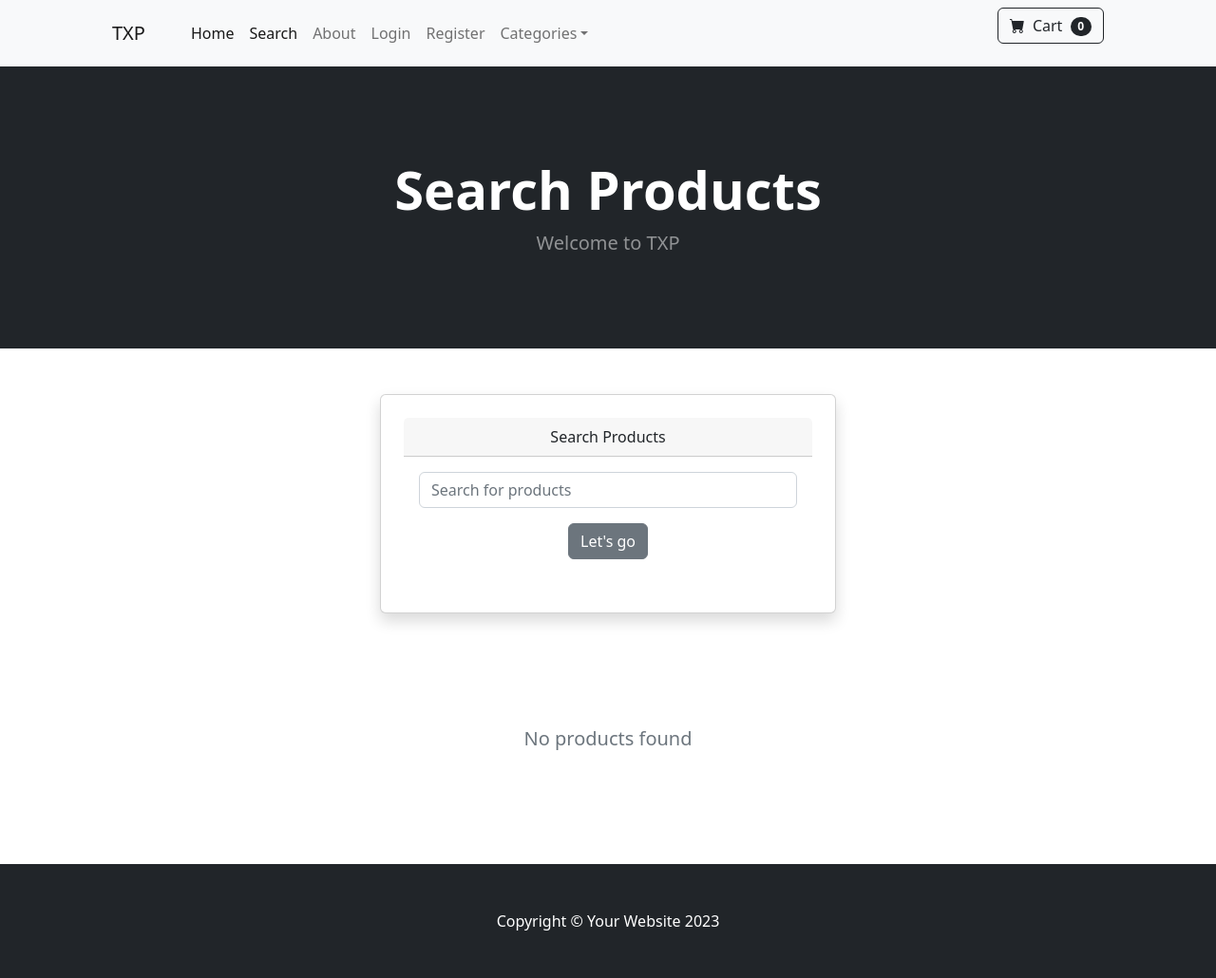
After one commit to idavyd/ecom, a Django app: page /search/ in a window 1280 px wide. The commit adds this page. Shown: the whole page at 95% size. Run offline with Django 5.2, Linux system fonts and the light colour scheme; some libraries are stand-ins or nearby versions.

Commit message:
EP 26 Search function 26/11 home

```diff
--- a/ecom/store/templates/navbar.html
+++ b/ecom/store/templates/navbar.html
@@ -8,6 +8,8 @@
         <div class="collapse navbar-collapse" id="navbarSupportedContent">
             <ul class="navbar-nav me-auto mb-2 mb-lg-0 ms-lg-4">
                 <li class="nav-item"><a class="nav-link active" aria-current="page" href="{% url 'home' %}">Home</a>
+                </li>
+                <li class="nav-item"><a class="nav-link active" aria-current="page" href="{% url 'search' %}">Search</a>
                 </li>
                 <li class="nav-item"><a class="nav-link" href="{% url 'about' %}">About</a></li>
 
--- /dev/null
+++ b/ecom/store/templates/search.html
@@ -0,0 +1,87 @@
+{% extends 'base.html' %}
+
+{% block content %}
+<!-- Header -->
+<header class="bg-dark py-5">
+    <div class="container px-4 px-lg-5 my-5">
+        <div class="text-center text-white">
+            <h1 class="display-4 fw-bolder">Search Products</h1>
+            <p class="lead fw-normal text-white-50 mb-0">Welcome to TXP</p>
+        </div>
+    </div>
+</header>
+
+<!-- Centered Form -->
+<div class="container d-flex justify-content-center mt-5">
+    <div class="card shadow p-4" style="width: 30rem;">
+        <div class="card-header text-center">
+            Search Products
+        </div>
+        <div class="card-body">
+            <form action="{% url 'search'%}" method="post">
+                {% csrf_token%}
+                <div class="mb-3">
+                    <input type="text" class="form-control" placeholder="Search for products" name="searched">
+                </div>
+                <center>
+                    <button type="submit" class="btn btn-secondary">
+                        Let's go
+                    </button>
+                </center>
+            </form>
+        </div>
+    </div>
+</div>
+</div>
+<br/><br/><br/>
+{% if searched %}
+    <div class="row row-cols-2 row-cols-md-4 row-cols-lg-6 g-3">
+        {% for product in searched %}
+        <div class="col">
+            <div class="card h-100 shadow-sm">
+                {% if product.is_sale %}
+                <div class="badge bg-dark text-white position-absolute" style="top: 0.5rem; right: 0.5rem">
+                    SALE
+                </div>
+                {% endif %}
+
+                <!-- Product image -->
+                <img class="card-img-top img-thumbnail" src="{{ product.image.url }}" alt="{{ product.name }}" style="height: 150px; object-fit: cover;">
+
+                <!-- Product details -->
+                <div class="card-body p-2">
+                    <div class="text-center">
+                        <h6 class="fw-bolder" style="font-size: 0.9rem;">{{ product.name }}</h6>
+                        <div style="font-size: 0.85rem;">
+                            {% if product.is_sale %}
+                            <span class="text-muted text-decoration-line-through">${{ product.price }}</span>
+                            <span class="text-danger">${{ product.sale_price }}</span>
+                            {% else %}
+                            ${{ product.price }}
+                            {% endif %}
+                        </div>
+                    </div>
+                </div>
+
+                <!-- Product actions -->
+                <div class="card-footer bg-transparent border-0 p-2">
+                    <div class="text-center">
+                        <a class="btn btn-outline-dark btn-sm w-100" href="{% url 'product' product.id %}">See More</a>
+                    </div>
+                </div>
+            </div>
+        </div>
+        {% endfor %}
+    </div>
+{% else %}
+    <div class="text-center my-5">
+        <h5 class="text-muted">No products found</h5>
+    </div>
+{% endif %}
+
+
+
+        <br/><br/><br/>
+
+
+        {% endblock %}
--- a/ecom/store/urls.py
+++ b/ecom/store/urls.py
@@ -13,5 +13,6 @@ urlpatterns = [
     path('category_summary/', views.category_summary, name='category_summary'),
     path('update_user/', views.update_user, name='update_user'),
     path('update_password/', views.update_password, name='update_password'),
-    path('update_info/', views.update_info, name='update_info')
+    path('update_info/', views.update_info, name='update_info'),
+    path('search/', views.search, name='search')
 ]
--- a/ecom/store/views.py
+++ b/ecom/store/views.py
@@ -6,6 +6,7 @@ from django.contrib.auth.models import User
 from django.contrib.auth.forms import UserCreationForm
 from django import forms
 from .forms import SignUpForm, UpdateUserForm, ChangePasswordForm, UserInfoForm
+from django.db.models import Q
 
 
 def home_view(request):
@@ -133,3 +134,16 @@ def update_info(request):
     else:
         messages.success(request, 'YOu must be logged in to access that page')
         return redirect('home')
+
+
+def search(request):
+    if request.method == 'POST':
+        searched = Product.objects.filter(Q(name__icontains=request.POST['searched'])
+                                          | Q(description__icontains=request.POST['searched']))
+        if not searched:
+            messages.success(request, 'That product does not exist')
+            return render(request, 'search.html', {})
+        else:
+            return render(request, 'search.html', {'searched': searched})
+    else:
+        return render(request, 'search.html', {})
```
Also changed, not shown: ecom/db.sqlite3.
